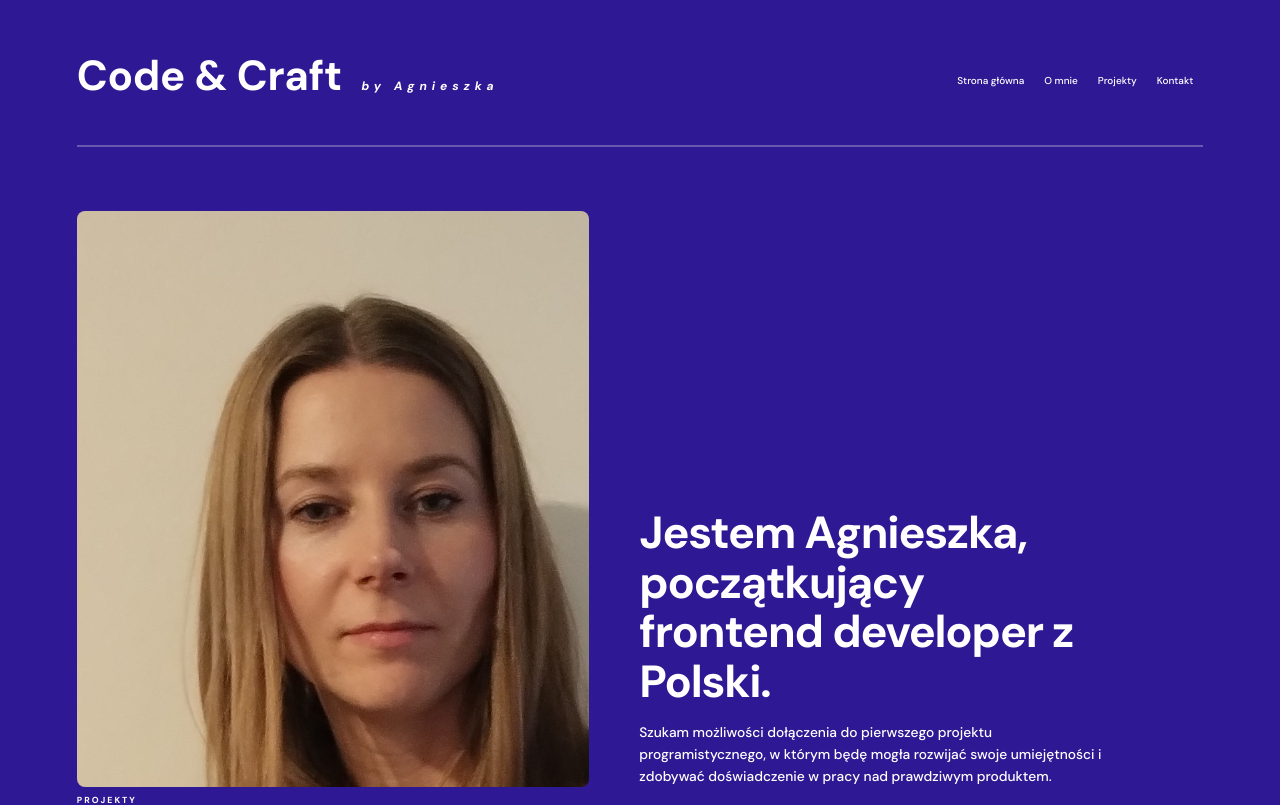
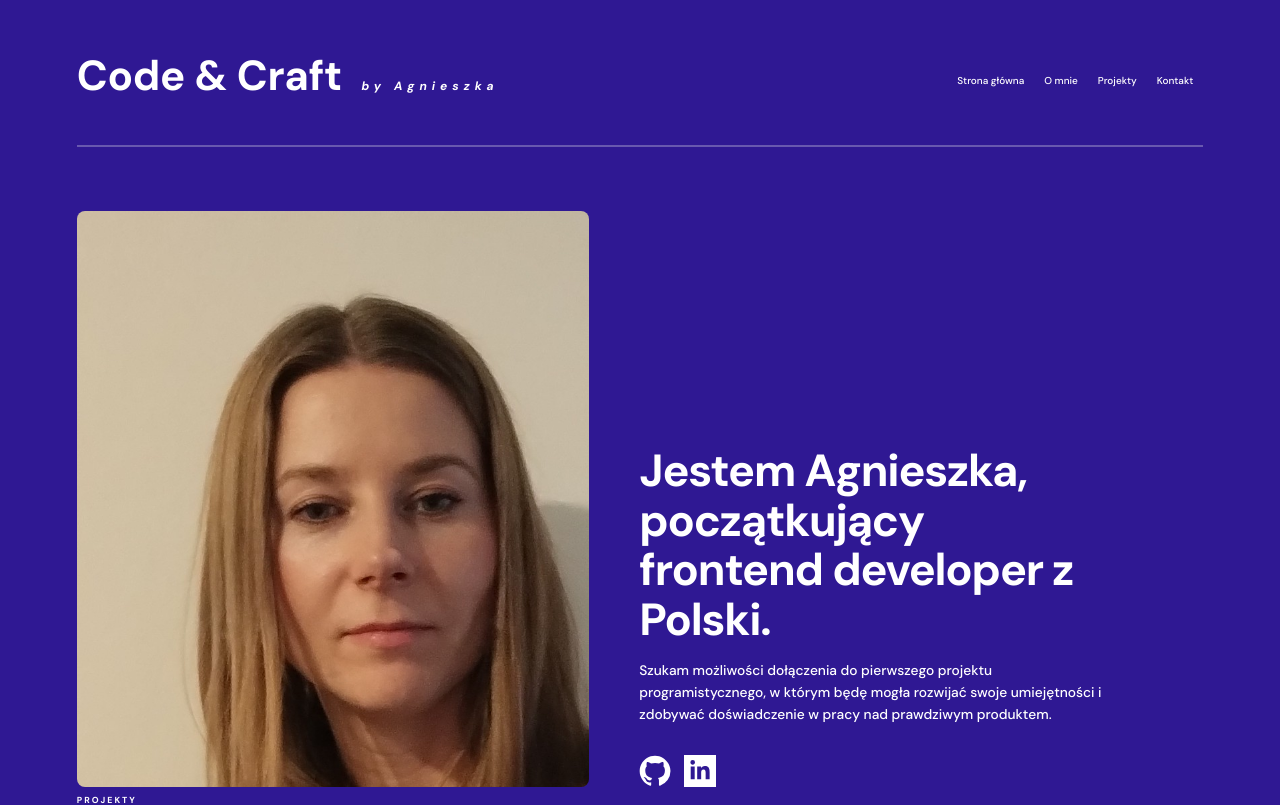
Before and after one commit to AgnieszkaDra/Code-Craft-by-Agnieszka, a React (Vite) app: page / in a window 1280 px wide. Shown: the top 805 px of the page. Built offline with nearby package versions, Linux system fonts and the light colour scheme.

Commit message:
add(Hero): add links

```diff
--- a/src/components/hero/Hero.tsx
+++ b/src/components/hero/Hero.tsx
@@ -22,6 +22,37 @@ const Hero: React.FC = () => {
           w którym będę mogła rozwijać swoje umiejętności i zdobywać doświadczenie
           w pracy nad prawdziwym produktem.
         </p>
+        <div className="header-hero__links">
+          <a
+            href="https://github.com/AgnieszkaDra"
+            target="_blank"
+            rel="noopener noreferrer"
+            aria-label="GitHub"
+          >
+            <svg viewBox="0 0 24 24" aria-hidden="true">
+              <path d="M12 .5C5.73.5.5 5.74.5 12.02c0 5.1 3.29 9.42 7.86 10.95.57.1.78-.25.78-.55v-2.02c-3.2.7-3.87-1.37-3.87-1.37-.53-1.34-1.29-1.7-1.29-1.7-1.05-.72.08-.71.08-.71 1.16.08 1.77 1.19 1.77 1.19 1.03 1.76 2.7 1.25 3.36.96.1-.75.4-1.25.73-1.54-2.55-.29-5.23-1.28-5.23-5.7 0-1.26.45-2.3 1.19-3.11-.12-.3-.52-1.52.11-3.17 0 0 .97-.31 3.18 1.19a11 11 0 0 1 5.8 0c2.2-1.5 3.17-1.19 3.17-1.19.64 1.65.24 2.87.12 3.17.74.81 1.18 1.85 1.18 3.11 0 4.43-2.69 5.4-5.25 5.68.41.35.78 1.04.78 2.1v3.12c0 .3.2.66.79.55a11.52 11.52 0 0 0 7.85-10.95C23.5 5.74 18.27.5 12 .5z"/>
+            </svg>
+          </a>
+          <a
+            href="https://www.linkedin.com/in/agnieszka-draganczyk/"
+            target="_blank"
+            rel="noopener noreferrer"
+            aria-label="LinkedIn"
+            className="is-linkedin"
+          >
+            <svg
+              viewBox="0 0 448 512"
+              xmlns="http://www.w3.org/2000/svg"
+              aria-hidden="true"
+              role="img"
+          >
+            <path
+              fill="currentColor"
+              d="M100.28 448H7.4V148.9h92.88zM53.79 108.1C24.09 108.1 0 83.5 0 53.8a53.79 53.79 0 0 1 107.58 0c0 29.7-24.1 54.3-53.79 54.3zM447.9 448h-92.68V302.4c0-34.7-.7-79.2-48.29-79.2-48.29 0-55.69 37.7-55.69 76.7V448h-92.78V148.9h89.08v40.8h1.3c12.4-23.5 42.69-48.3 87.88-48.3 94 0 111.28 61.9 111.28 142.3V448z"
+            />
+            </svg>
+          </a>
+        </div>
       </div>
     </header>
   );
--- a/src/styles/abstracts/_colors.scss
+++ b/src/styles/abstracts/_colors.scss
@@ -7,6 +7,7 @@
 // ----------------------
 
 $white: rgba(255, 255, 255, 1);
+$black: rgba(0, 0, 0, 1);
 $heading: rgba(30, 14, 98, 1);
 $text: rgba(21, 20, 57, 0.4);
 $grey: rgba(235, 234, 237, 1);
--- a/src/styles/header.scss
+++ b/src/styles/header.scss
@@ -57,7 +57,6 @@
   &__content {
     display: flex;
     justify-content: flex-end;
-    align-items: flex-end;
     flex-direction: column;
     gap: 1.5rem;
 
@@ -84,6 +83,46 @@
     width: auto;
     object-fit: cover;
     border-radius: 8px;
+  }
+
+  &__links {
+    display: flex;
+    gap: 1.25rem;
+    margin-top: 1.5rem;
+
+    a {
+      width: 32px;
+      height: 32px;
+      display: inline-flex;
+      align-items: center;
+      justify-content: center;
+
+      svg {
+        width: 100%;
+        height: 100%;
+        fill: ui.$white;
+        transition: transform 0.2s ease, opacity 0.2s ease;
+      }
+
+      &:hover svg {
+        transform: translateY(-2px);
+        opacity: 0.8;
+      }
+
+      &.is-linkedin {
+        background-color: ui.$white;
+        color: ui.$white;
+        padding: 5px;
+
+        svg {
+          color: ui.$color-background-dark;
+        }
+
+        &:hover {
+          background-color: darken(#0a66c2, 6%);
+        }
+      }
+    }
   }
 
 }
```
